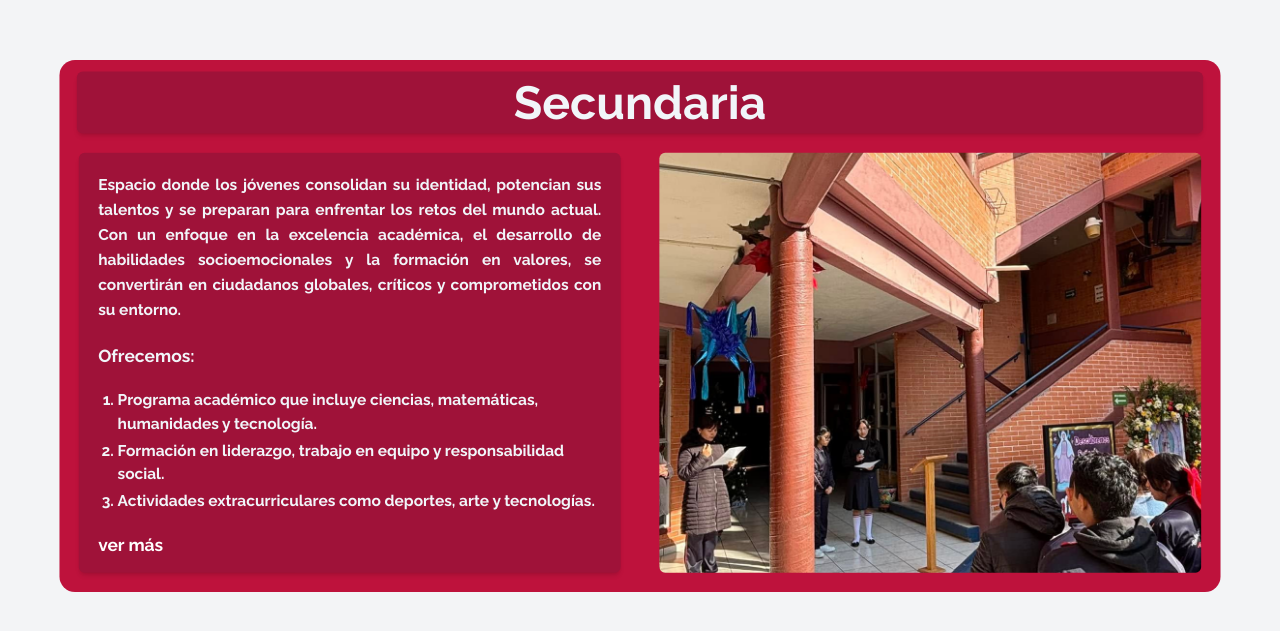
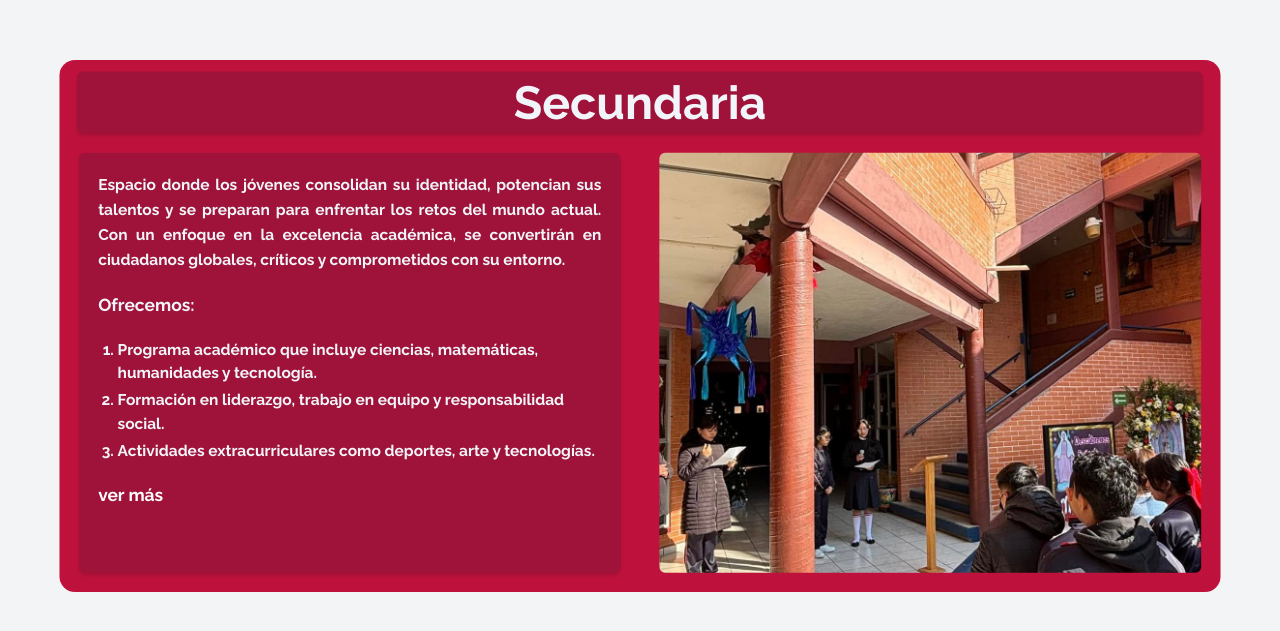
Before and after one commit to misanc21/rosaslanding, a Next.js app: page / in a window 1280 px wide. Shown: the part 5366-5997 px from the top of the page. Built offline with nearby package versions, Linux system fonts and the light colour scheme; a web font is replaced by a local one.

Commit message:
responsive cards

```diff
--- a/src/components/OfertaCard.tsx
+++ b/src/components/OfertaCard.tsx
@@ -50,11 +50,11 @@ export const OfertaCard = ({
   return (
     <div ref={container} className={`card-container h-[100vh] flex justify-center items-center sticky top-40 font-raleway`}>
       <motion.div
-        className={`card w-[350px] lg:w-[1200px] h-[650px] lg:h-[550px] relative top-0 rounded-2xl ${colorClasses[color]}`}
+        className={`card w-[350px] lg:w-[1200px] h-[550px] lg:h-[550px] relative top-0 rounded-2xl ${colorClasses[color]}`}
         style={{ top: `calc(-15% + ${i * 26}px)`, scale: cardScale }}
       >
         <motion.div className="flex flex-col justify-around items-center text-slate-100 font-bold h-full">
-          <div className={`text-5xl mx-3 mt-3 flex justify-center flex-shrink-0 ${bgcolor} max-w-[97%] w-full rounded-md shadow-md`}>
+          <div className={`text-3xl lg:text-5xl mx-3 mt-3 flex justify-center flex-shrink-0 ${bgcolor} max-w-[88%] lg:max-w-[97%] w-full rounded-md shadow-md`}>
             <p className="py-2">
               {title}
             </p>
@@ -62,8 +62,8 @@ export const OfertaCard = ({
           {/*CONTENEDOR DE LAS DIVISIONES*/}
           <div className="flex flex-col lg:flex-row justify-center items-center row w-full h-full overflow-hidden">
             {/*CONTENEDOR DE TEXTO*/}
-            <div className="w-full lg:w-1/2 h-3/4 lg:h-full p-5 flex">
-              <div className={`text-xs lg:text-base p-5 flex flex-col justify-start items-center ${bgcolor} w-full h-full rounded-md gap-3 lg:gap-5 shadow-md`}>
+            <div className="w-full lg:w-1/2 h-5/6 lg:h-full p-5 flex">
+              <div className={`text-xs lg:text-base p-5 flex flex-col justify-start items-center ${bgcolor} w-full h-full rounded-md gap-1 lg:gap-5 shadow-md`}>
                 <p className="text-justify leading-relaxed">
                   {description}
                 </p>
@@ -82,13 +82,13 @@ export const OfertaCard = ({
                 <div className="self-start">
 
                   <AnimatedLink url={link}>
-                    <span className="text-white text-base lg:text-lg self-end">ver más</span>
+                    <span className="text-white text-base lg:text-lg">ver más</span>
                   </AnimatedLink>
                 </div>
               </div>
             </div>
             {/*CONTENEDOR DE IMAGEN*/}
-            <div className="w-full lg:w-1/2 h-full flex p-5 justify-center items-center relative overflow-hidden">
+            <div className="w-full lg:w-1/2 h-full flex px-5 pb-5 lg:p-5 justify-center items-center relative overflow-hidden">
               <motion.div className="w-full h-full overflow-hidden rounded-md">
                 <motion.img
                   className="content-start shadow-md"
--- a/src/constants/ofertasEducativas.ts
+++ b/src/constants/ofertasEducativas.ts
@@ -41,7 +41,7 @@ export const OFERTAS: OfertaCardProps[] = [
   {
     id: "2",
     title: "Secundaria",
-    description: "Espacio donde los jóvenes consolidan su identidad, potencian sus talentos y se preparan para enfrentar los retos del mundo actual. Con un enfoque en la excelencia académica, el desarrollo de habilidades socioemocionales y la formación en valores, se convertirán en ciudadanos globales, críticos y comprometidos con su entorno.",
+    description: "Espacio donde los jóvenes consolidan su identidad, potencian sus talentos y se preparan para enfrentar los retos del mundo actual. Con un enfoque en la excelencia académica, se convertirán en ciudadanos globales, críticos y comprometidos con su entorno.",
     puntos: [
       "Programa académico que incluye ciencias, matemáticas, humanidades y tecnología.",
       "Formación en liderazgo, trabajo en equipo y responsabilidad social.",
```
